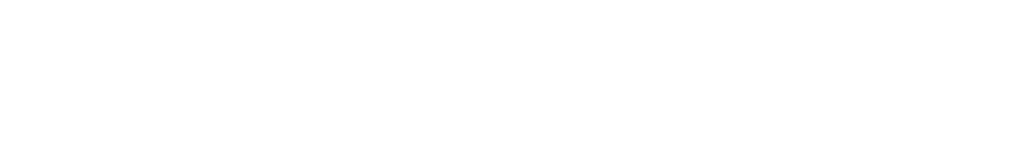
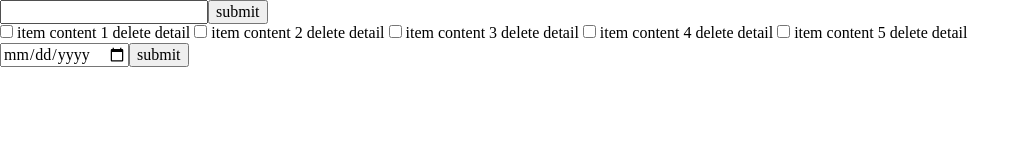
Before and after one commit to moling3650/todo-jquery, a website: page index.html in a window 1280 px wide. Shown: the whole page, without its empty margins (0-1029 px from the left). Drawn offline with nearby package versions, Linux system fonts and the light colour scheme.

Commit message:
建立基础html结构

```diff
--- a/index.html
+++ b/index.html
@@ -3,8 +3,44 @@
 <head>
   <meta charset="UTF-8" />
   <title>My Todo App</title>
+  <link rel="stylesheet" href="node_modules/normalize.css" />
 </head>
 <body>
+  <div class="contaiter">
+    <div class="add-task"><input type="text"/><button type="submit">submit</button></div>
+    <div class="task-list">
+      <div class="task-item">
+        <span><input type="checkbox"/></span>
+        <span class="task-content">item content 1</span>
+        <span>delete</span>
+        <span>detail</span>
+        <span><input type="checkbox"/></span>
+        <span class="task-content">item content 2</span>
+        <span>delete</span>
+        <span>detail</span>
+        <span><input type="checkbox"/></span>
+        <span class="task-content">item content 3</span>
+        <span>delete</span>
+        <span>detail</span>
+        <span><input type="checkbox"/></span>
+        <span class="task-content">item content 4</span>
+        <span>delete</span>
+        <span>detail</span>
+        <span><input type="checkbox"/></span>
+        <span class="task-content">item content 5</span>
+        <span>delete</span>
+        <span>detail</span>
+      </div>
+    </div>
+    <div class="task-detail">
+      <div class="content"></div>
+      <div>
+        <div class="desc"></div>
+      </div>
+      <div class="remind"><input type="date"/><button type="submit">submit</button></div>
+    </div>
+  </div>
   <script src="node_modules/jquery/dist/jquery.min.js"></script>
+  <script src="js/base.js"></script>
 </body>
 </html>
--- /dev/null
+++ b/js/base.js
@@ -0,0 +1,3 @@
+;(function () {
+  'use strict'
+})()
--- a/package.json
+++ b/package.json
@@ -21,6 +21,7 @@
   },
   "homepage": "https://github.com/moling3650/todo-jquery#readme",
   "dependencies": {
-    "jquery": "^3.1.1"
+    "jquery": "^3.1.1",
+    "normalize.css": "^5.0.0"
   }
 }
```
